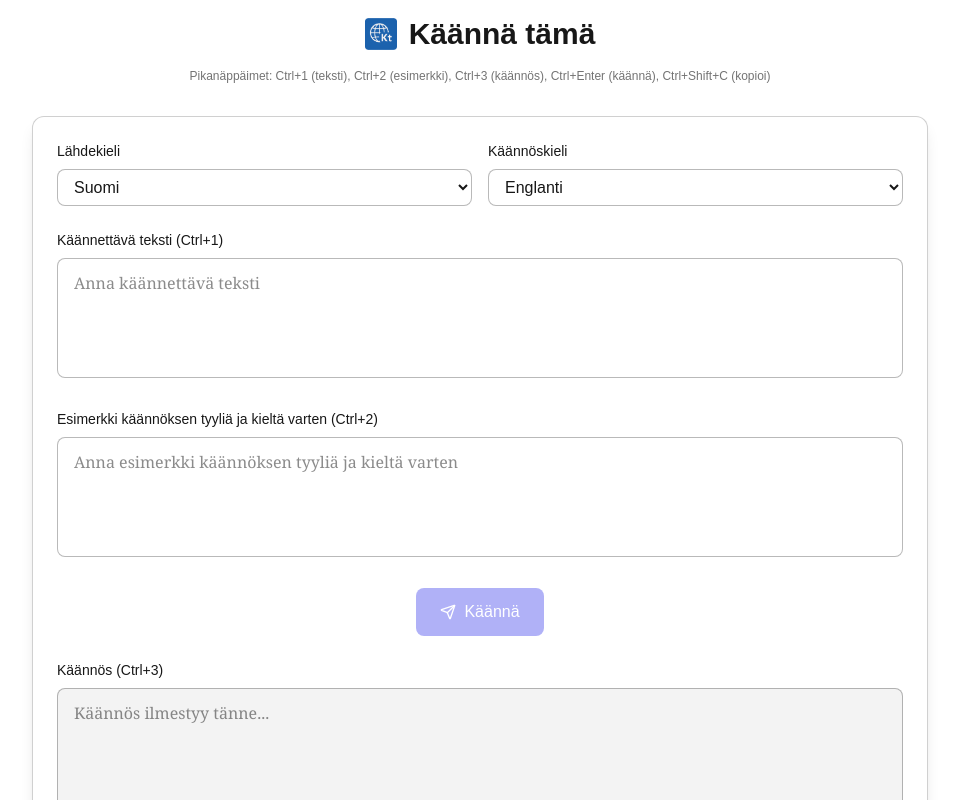
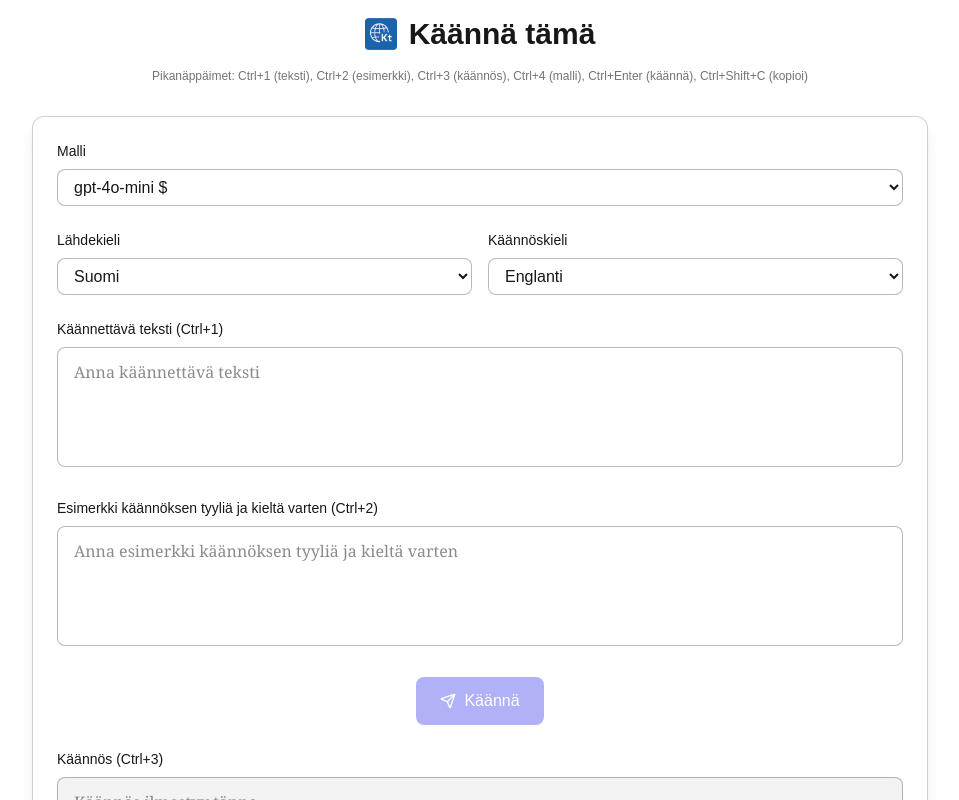
Before and after one commit to oulunkirjailijaseura/kaanna-tama, a Next.js app: page / in a window 1280 px wide. Shown: the top 800 px of the page, without its empty margins (160-1119 px from the left). Built offline with nearby package versions, Linux system fonts and the light colour scheme.

Commit message:
feat: add model select

```diff
--- /dev/null
+++ b/src/app/api/models/route.ts
@@ -0,0 +1,35 @@
+import { NextResponse } from "next/server";
+
+export interface Model {
+  name: string;
+  inputCost: number; // cost per 1k tokens
+  outputCost: number; // cost per 1k tokens
+  contextCost: number; // cost per 1M tokens
+  totalCost: number;
+}
+
+const calculateTotalCost = (model: Omit<Model, "totalCost">): number => {
+  return model.inputCost + model.outputCost + model.contextCost;
+};
+
+export const models: Model[] = [
+  { name: "gpt-5", inputCost: 1.25, outputCost: 0.125, contextCost: 10.0 },
+  { name: "gpt-5-mini", inputCost: 0.25, outputCost: 0.025, contextCost: 2.0 },
+  { name: "gpt-5-nano", inputCost: 0.05, outputCost: 0.005, contextCost: 0.4 },
+  { name: "gpt-4.1", inputCost: 2.0, outputCost: 0.5, contextCost: 8.0 },
+  { name: "gpt-4.1-mini", inputCost: 0.4, outputCost: 0.1, contextCost: 1.6 },
+  { name: "gpt-4.1-nano", inputCost: 0.1, outputCost: 0.025, contextCost: 0.4 },
+  {
+    name: "gpt-4o-mini",
+    inputCost: 0.00015,
+    outputCost: 0.00015,
+    contextCost: 0.00015,
+  },
+].map((model) => ({
+  ...model,
+  totalCost: calculateTotalCost(model),
+}));
+
+export async function GET() {
+  return NextResponse.json(models);
+}
--- a/src/app/api/translate/route.ts
+++ b/src/app/api/translate/route.ts
@@ -1,4 +1,4 @@
-import { NextRequest, NextResponse } from "next/server";
+import { type NextRequest, NextResponse } from "next/server";
 import OpenAI from "openai";
 import { LANGUAGES } from "@/consts";
 
@@ -12,8 +12,13 @@ const capitalize = (str: string) => {
 
 export async function POST(request: NextRequest) {
   try {
-    const { sourceLanguage, targetLanguage, styleExample, textToTranslate } =
-      await request.json();
+    const {
+      sourceLanguage,
+      targetLanguage,
+      styleExample,
+      textToTranslate,
+      model,
+    } = await request.json();
 
     const sourceLanguageValid =
       typeof sourceLanguage === "string" &&
--- a/src/app/page.tsx
+++ b/src/app/page.tsx
@@ -8,6 +8,7 @@ import AutoResizingTextarea, {
 } from "@/components/AutoResizingTextarea";
 import CreditsMonitor from "@/components/CreditsMonitor";
 import LanguageSelect from "@/components/LanguageSelect";
+import ModelSelect from "@/components/ModelSelect";
 import useLLMTranslate from "@/hooks/useLLMTranslate";
 import styles from "./page.module.css";
 
@@ -26,6 +27,9 @@ export default function KaannaTama() {
     translation,
     setTranslation,
     isLoading,
+    models,
+    selectedModel,
+    setSelectedModel,
   } = useLLMTranslate();
 
   const [isCopied, setIsCopied] = useState(false);
@@ -35,6 +39,7 @@ export default function KaannaTama() {
   const sourceTextareaRef = useRef<AutoResizingTextareaRef>(null);
   const styleExampleTextareaRef = useRef<AutoResizingTextareaRef>(null);
   const translationTextareaRef = useRef<AutoResizingTextareaRef>(null);
+  const modelSelectRef = useRef<HTMLSelectElement>(null);
 
   const handleCopy = useCallback(async () => {
     if (translation.trim() === "") return;
@@ -72,6 +77,12 @@ export default function KaannaTama() {
       if (modifierKey && event.key === "3") {
         event.preventDefault();
         translationTextareaRef.current?.focus();
+      }
+
+      // Cmd/Ctrl+4: Focus model select
+      if (modifierKey && event.key === "4") {
+        event.preventDefault();
+        modelSelectRef.current?.focus();
       }
 
       // Cmd/Ctrl+Enter: Trigger translation (common pattern, unlikely to conflict)
@@ -145,7 +156,8 @@ export default function KaannaTama() {
             Pikanäppäimet: {modifierKeyText}+1 (teksti), {modifierKeyText}+2
             (esimerkki), {modifierKeyText}+3 (käännös),
             {` `}
-            {modifierKeyText}+Enter (käännä), {modifierKeyText}+Shift+C (kopioi)
+            {modifierKeyText}+4 (malli), {modifierKeyText}+Enter (käännä),{" "}
+            {modifierKeyText}+Shift+C (kopioi)
           </div>
         </header>
 
@@ -153,6 +165,21 @@ export default function KaannaTama() {
           className={`rounded-xl shadow-lg p-6 mb-6 ${styles["card-style"]}`}
         >
           <form onSubmit={(e) => e.preventDefault()} className="space-y-6">
+            <div className="grid grid-cols-1 md:grid-cols-1 gap-4">
+              <ModelSelect
+                labelText="Malli"
+                id="model"
+                value={selectedModel?.name}
+                onChange={(e) =>
+                  setSelectedModel(
+                    models.find((model) => model.name === e.target.value)
+                  )
+                }
+                models={models}
+                styles={styles}
+                forwardedRef={modelSelectRef}
+              />
+            </div>
             <div className="grid grid-cols-1 md:grid-cols-2 gap-4">
               <LanguageSelect
                 labelText="Lähdekieli"
--- /dev/null
+++ b/src/components/ModelSelect.tsx
@@ -0,0 +1,82 @@
+import type React from "react";
+import { useCallback } from "react";
+import type { Model } from "@/app/api/models/route";
+
+interface ModelSelectProps {
+  labelText: string;
+  id: string;
+  value?: string;
+  onChange: (e: React.ChangeEvent<HTMLSelectElement>) => void;
+  models: Model[];
+  styles: Record<string, string>;
+  className?: string;
+  forwardedRef?: React.Ref<HTMLSelectElement>;
+}
+
+const ModelSelect: React.FC<ModelSelectProps> = ({
+  labelText,
+  id,
+  value,
+  onChange,
+  models,
+  styles,
+  className,
+  forwardedRef,
+}) => {
+  const sortedModels = [...models].sort((a, b) => a.totalCost - b.totalCost);
+
+  const costs = sortedModels.map((model) => model.totalCost);
+  const numModels = costs.length;
+
+  const getCostVisualization = useCallback(
+    (totalCost: number): string => {
+      if (numModels === 0) return "";
+
+      // Define 5 thresholds for $, $$, $$$, $$$$, $$$$$
+      // These thresholds represent the 20th, 40th, 60th, and 80th percentiles of the cost data
+      const p20 = costs[Math.floor(numModels * 0.2)] || 0;
+      const p40 = costs[Math.floor(numModels * 0.4)] || 0;
+      const p60 = costs[Math.floor(numModels * 0.6)] || 0;
+      const p80 = costs[Math.floor(numModels * 0.8)] || 0;
+
+      if (totalCost <= p20) {
+        return "$";
+      } else if (totalCost <= p40) {
+        return "$$";
+      } else if (totalCost <= p60) {
+        return "$$$";
+      } else if (totalCost <= p80) {
+        return "$$$$";
+      } else {
+        return "$$$$$";
+      }
+    },
+    [costs, numModels]
+  );
+
+  return (
+    <div className={className}>
+      <label
+        className={`block text-sm font-medium mb-2 ${styles["text-foreground"]}`}
+        htmlFor={id}
+      >
+        {labelText}
+      </label>
+      <select
+        id={id}
+        value={value}
+        onChange={onChange}
+        ref={forwardedRef}
+        className={`w-full px-3 py-2 border rounded-lg focus:ring-2 focus:ring-indigo-500 focus:border-indigo-500 outline-none ${styles["input-style"]}`}
+      >
+        {sortedModels.map((model) => (
+          <option key={model.name} value={model.name}>
+            {model.name} {getCostVisualization(model.totalCost)}
+          </option>
+        ))}
+      </select>
+    </div>
+  );
+};
+
+export default ModelSelect;
--- /dev/null
+++ b/src/hooks/useGetModelInfo.ts
@@ -0,0 +1,23 @@
+import { useEffect, useState } from "react";
+import type { Model } from "@/app/api/models/route";
+
+export default function useGetModelInfo() {
+  const [models, setModels] = useState<Model[]>([]);
+  const [selectedModel, setSelectedModel] = useState<Model | undefined>(
+    undefined
+  );
+
+  useEffect(() => {
+    fetch("/api/models")
+      .then((res) => res.json())
+      .then((data: Model[]) => {
+        setModels(data);
+        return data;
+      })
+      .then((data: Model[]) =>
+        setSelectedModel(data.find((model) => model.name === "gpt-4o-mini"))
+      );
+  }, []);
+
+  return { models, selectedModel, setSelectedModel };
+}
--- a/src/hooks/useLLMTranslate.ts
+++ b/src/hooks/useLLMTranslate.ts
@@ -1,5 +1,6 @@
 import { useCallback, useState } from "react";
 import { LANGUAGES } from "@/consts";
+import useGetModelInfo from "./useGetModelInfo";
 
 export default function useLLMTranslate() {
   const languageKeys = Object.keys(LANGUAGES);
@@ -9,7 +10,7 @@ export default function useLLMTranslate() {
   const [textToTranslate, setTextToTranslate] = useState("");
   const [translation, setTranslation] = useState("");
   const [isLoading, setIsLoading] = useState(false);
-
+  const { models, selectedModel, setSelectedModel } = useGetModelInfo();
   const handleTranslate = useCallback(async () => {
     if (!textToTranslate.trim()) {
       alert("Täytä käännettävä teksti");
@@ -30,6 +31,7 @@ export default function useLLMTranslate() {
           targetLanguage,
           styleExample,
           textToTranslate,
+          model: selectedModel?.name,
         }),
       });
 
@@ -48,7 +50,13 @@ export default function useLLMTranslate() {
     } finally {
       setIsLoading(false);
     }
-  }, [sourceLanguage, targetLanguage, styleExample, textToTranslate]);
+  }, [
+    sourceLanguage,
+    targetLanguage,
+    styleExample,
+    textToTranslate,
+    selectedModel,
+  ]);
 
   return {
     handleTranslate,
@@ -64,5 +72,8 @@ export default function useLLMTranslate() {
     setTranslation,
     isLoading,
     LANGUAGES,
+    models,
+    selectedModel,
+    setSelectedModel,
   };
 }
```
